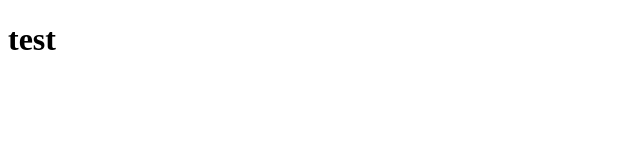
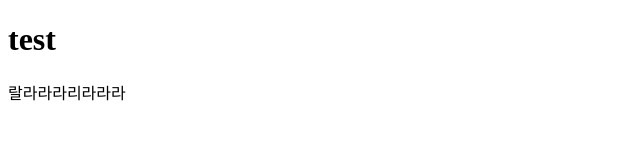
Before and after one commit to 0FF-0-1/test1, a plain HTML site: page index.html in a window 1280 px wide. Shown: the whole page, without its empty margins (0-640 px from the left). Drawn offline with Linux system fonts and the light colour scheme.

Commit message:
메인페이지 수정, 리드의 추가

```diff
--- a/index.html
+++ b/index.html
@@ -7,5 +7,6 @@
 </head>
 <body>
     <h1>test</h1>
+    <p>랄라라라리라라라</p>
 </body>
 </html>
```
